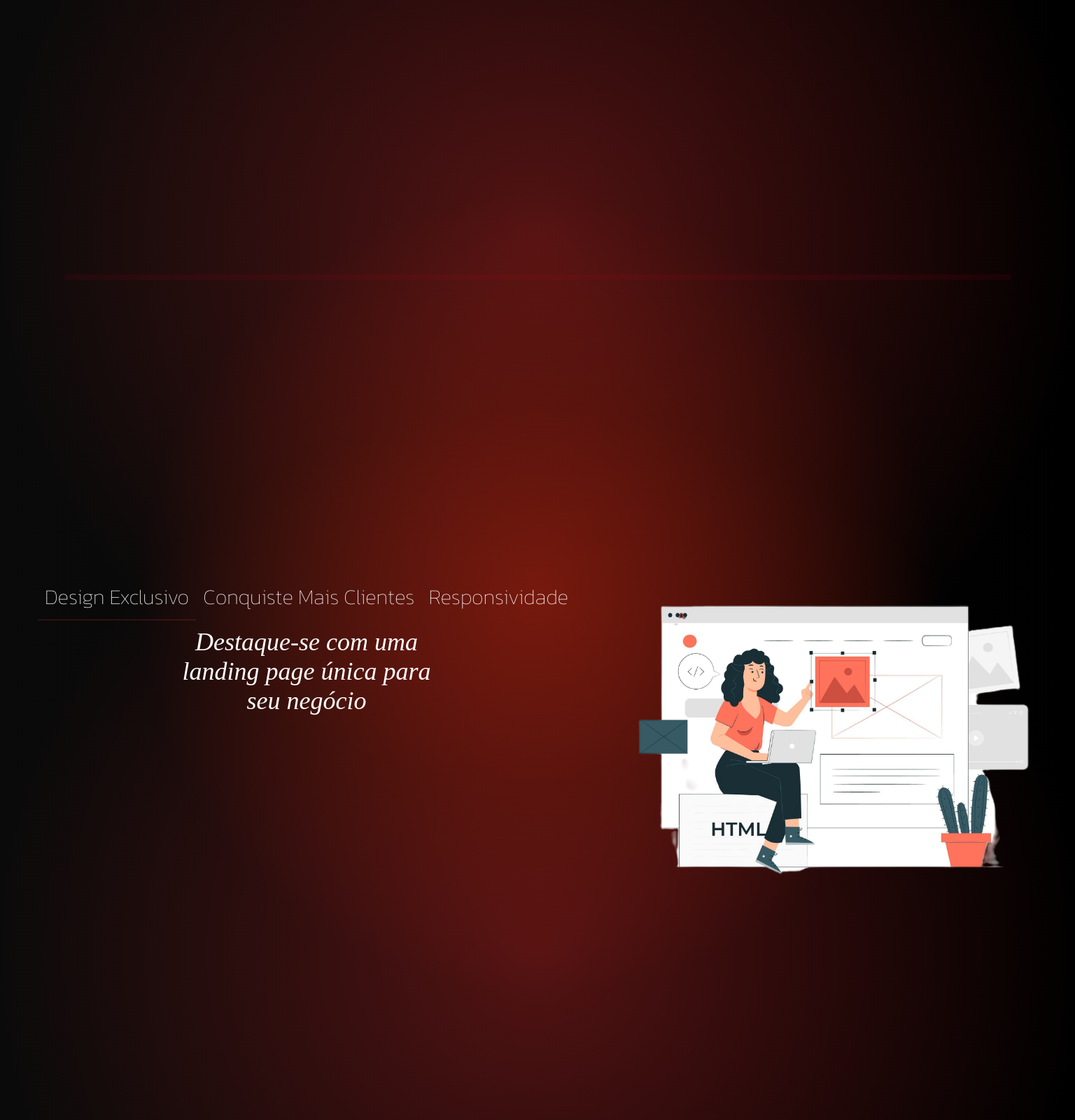
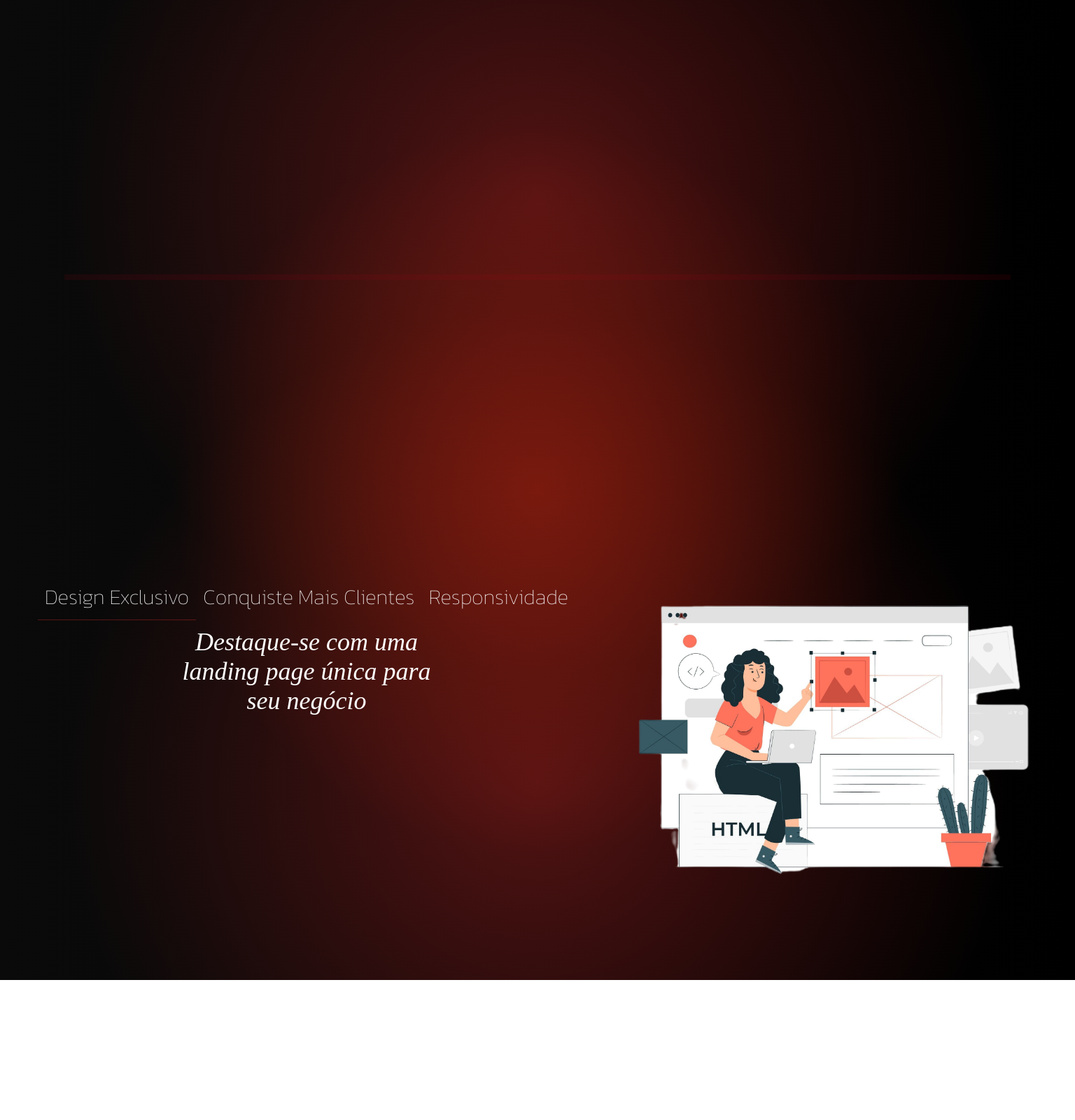
Before and after one commit to Daniel-Possamai/myLandPagePrincipal, a React (Create React App) app: page / in a window 1536 px wide. Shown: the top 1600 px of the page at 70% size. After the commit the page ends 1400 px from the top, so only its background shows below. Built offline with nearby package versions, Linux system fonts and the light colour scheme; a web font is replaced by a local one.

Commit message:
atualizado responsivo

```diff
--- a/src/components/objectpage/objectpage.scss
+++ b/src/components/objectpage/objectpage.scss
@@ -4,7 +4,7 @@
     // background-color: #0000002a; /* Cor de fundo suave */
     padding: 20px; /* Espaçamento interno para não colar o conteúdo nas bordas */
     border-radius: 20px; /* Bordas arredondadas para suavidade */
-    height: 900px;
+    height: 400px;
     gap: 10px;
 }
 
@@ -92,6 +92,9 @@
 
 //Responsividade tela Big Tela 1440px
 @media (min-width: 1480px) {
+    .container-nav-menu{
+        height: 600px;
+    }
     .navMenu{
         width: 800px;
     }
```
